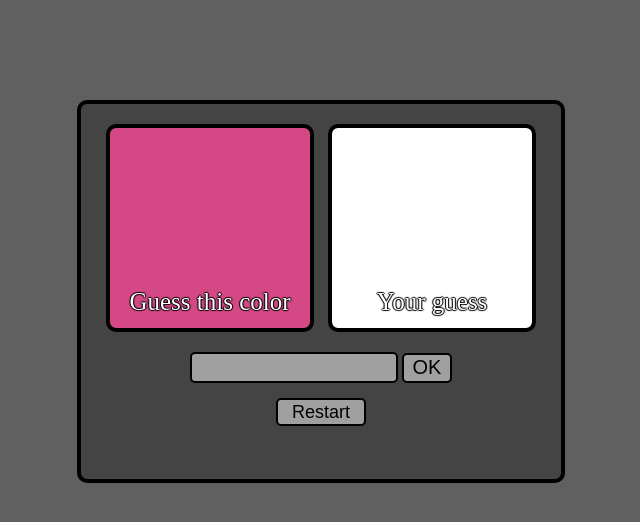
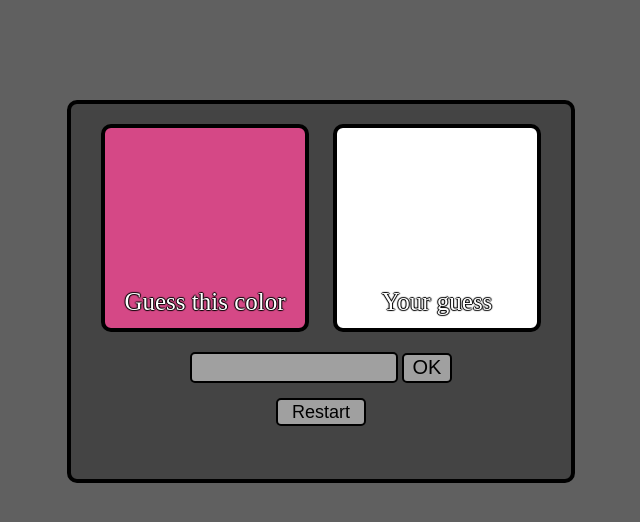
Before and after one commit to TylexTX/HEX-code-guesser, a plain HTML site: page index.html in a window 1280 px wide. Shown: the whole page, without its empty margins (319-959 px from the left). Drawn offline with Linux system fonts and the light colour scheme.

Commit message:
Add files via upload

```diff
--- a/style.css
+++ b/style.css
@@ -6,7 +6,7 @@ body {
 #container {
     background-color: #444444;
     margin: 100px auto;
-    width: 480px;
+    width: 500px;
     height: 375px;
     border: 4px solid #000000;
     border-radius: 10px;
@@ -17,7 +17,7 @@ body {
     display: inline-block;
     width: 200px;
     height: 200px;
-    margin: 20px 5px;
+    margin: 20px 10px;
     border: 4px solid #000000;
     border-radius: 10px;
 }
```
